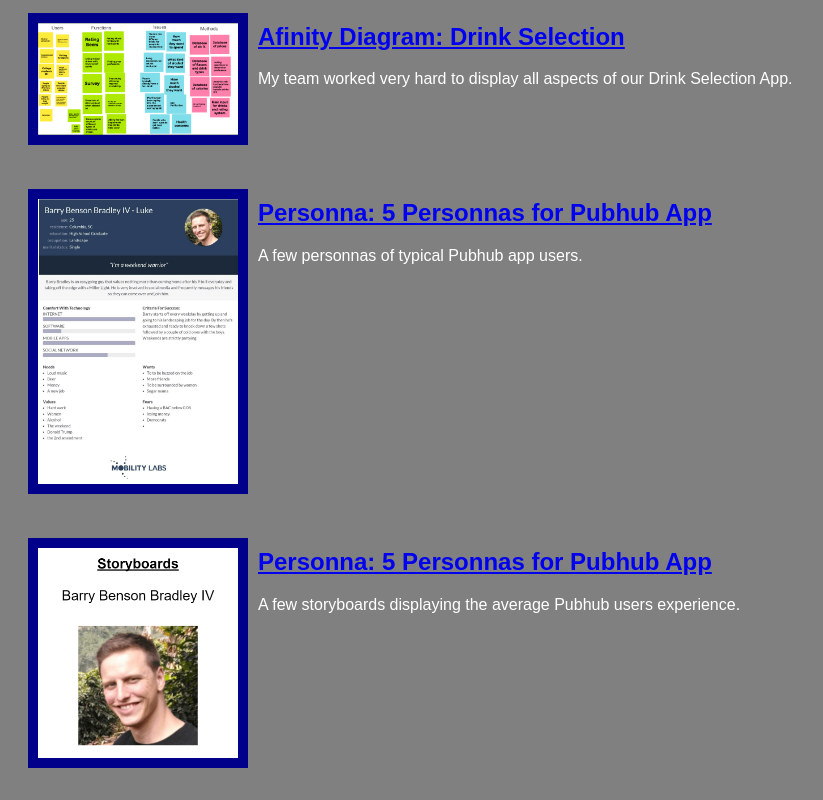
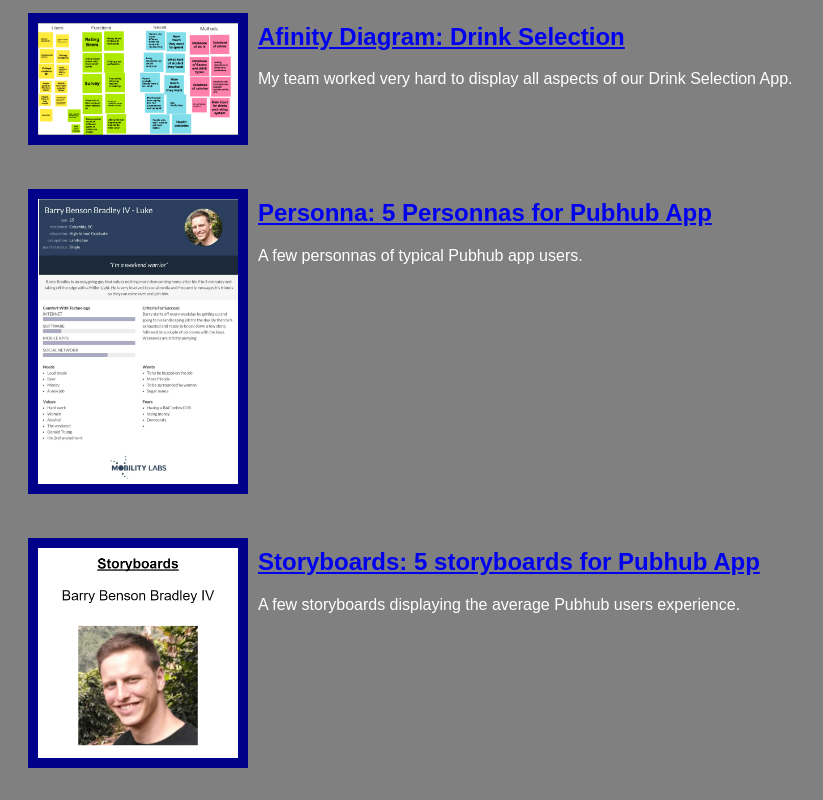
Before and after one commit to LukeMartin10/lukemartin10.github.io, a plain HTML site: page index.html in a window 1280 px wide. Shown: the part 462-1262 px from the top of the page, without its empty margins (0-823 px from the left). Drawn offline with Linux system fonts and the light colour scheme.

Commit message:
Add files via upload

```diff
--- a/index.html
+++ b/index.html
@@ -53,7 +53,7 @@
             <section class="assignment">
                 <a href="files/StoryBoard.pdf"><img src="Images/Storyboard.png"></a>
                 <section class="ass-details">
-                    <a href="files/StoryBoard.pdf"><h2>Personna: 5 Personnas for Pubhub App </h2></a>
+                    <a href="files/StoryBoard.pdf"><h2>Storyboards: 5 storyboards for Pubhub App </h2></a>
                     <p>
                         A few storyboards displaying the average Pubhub users experience.
                     </p>
```
